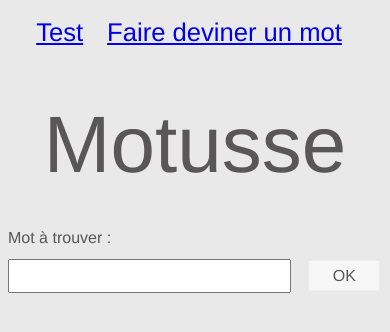
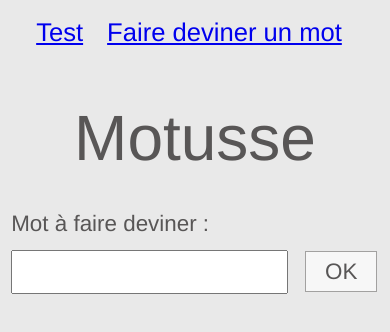
Before and after one commit to galenskap/motusse, a Vue app: page / in a window 390 px wide. Shown: the top 332 px of the page. Built offline with nearby package versions, Linux system fonts and the light colour scheme; a web font is replaced by a local one.

Commit message:
fix word creation page

```diff
--- a/src/App.vue
+++ b/src/App.vue
@@ -65,6 +65,7 @@ header {
   header, main {
     max-width: auto;
     margin: .5em;
+    font-size: 1.4rem;
   }
   #app {
     flex-direction: column;
@@ -72,5 +73,8 @@ header {
   header {
     margin-top: 0;
   }
+  main h1 {
+    font-size: 4rem;
+  }
 }
 </style>
--- a/src/views/NewWordView.vue
+++ b/src/views/NewWordView.vue
@@ -48,7 +48,7 @@ export default {
 </script>
 
 <template>
-  <label for="word">Mot à trouver :</label>
+  <label for="word">Mot à faire deviner :</label>
   <div class="form">
     <input v-model="word" name="word" type="text" />
     <div @click="send" class="button">OK</div>
@@ -59,7 +59,7 @@ export default {
   </div>
   <div class="success">
     <div class="" :class="sharingCode? 'shown' : 'hidden'">
-      <span class="text">Sharing link is : </span>
+      <span class="text">Le lien à partager est : </span>
       <RouterLink :to="{name: 'word', params: {secret: sharingCode}}">{{ sharingCode }}</RouterLink>
       </div>
   </div>
@@ -77,14 +77,20 @@ label {
 .form input {
   width: 100%;
   margin: 0 1rem 0 0;
+  font-size: 1.4rem;
 }
 .button {
   margin: 0.1rem;
   padding: 0.1rem;
-  background: #f7f7f7;
+  background: var(--enabled);
   text-align: center;
   cursor: pointer;
-  border: 1px solid #eee;
+  border: 1px solid var(--color-border);
   min-width: 4.5rem;
 }
+@media screen and (max-width: 600px) {
+  .form input {
+    font-size: 1rem;
+  }
+}
 </style>
```
